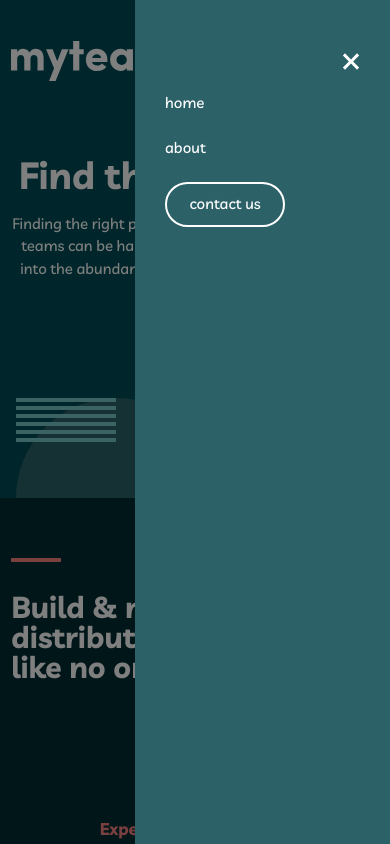
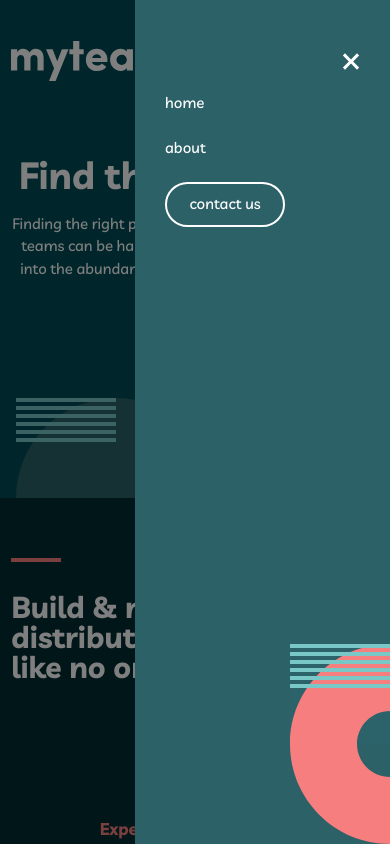
Before and after one commit to nazifbara/myteam, a SvelteKit app: page / in a window 390 px wide. Both pictures are taken after a click on the button "navigation menu button". Shown: the top 844 px of the page. Built offline with nearby package versions, Linux system fonts and the light colour scheme.

Commit message:
add the background pattern in the mobile nav

```diff
--- a/src/routes/+layout.svelte
+++ b/src/routes/+layout.svelte
@@ -24,7 +24,10 @@
 				flex-col flex-1 items-start gap-6
 				fixed top-0 right-0 bottom-0
 				w-[80vw] max-w-[255px]
+				bg-[url('/assets/bg-pattern-about-1-mobile-nav-1.svg')]
+				bg-no-repeat bg-[bottom_right_-100px]
 
+				md:bg-none
 				md:bg-transparent
 				md:flex md:flex-row md:items-center
 				md:relative md:gap-10
```
Also changed, not shown: static/assets/bg-pattern-about-1-mobile-nav-1.svg (added).
